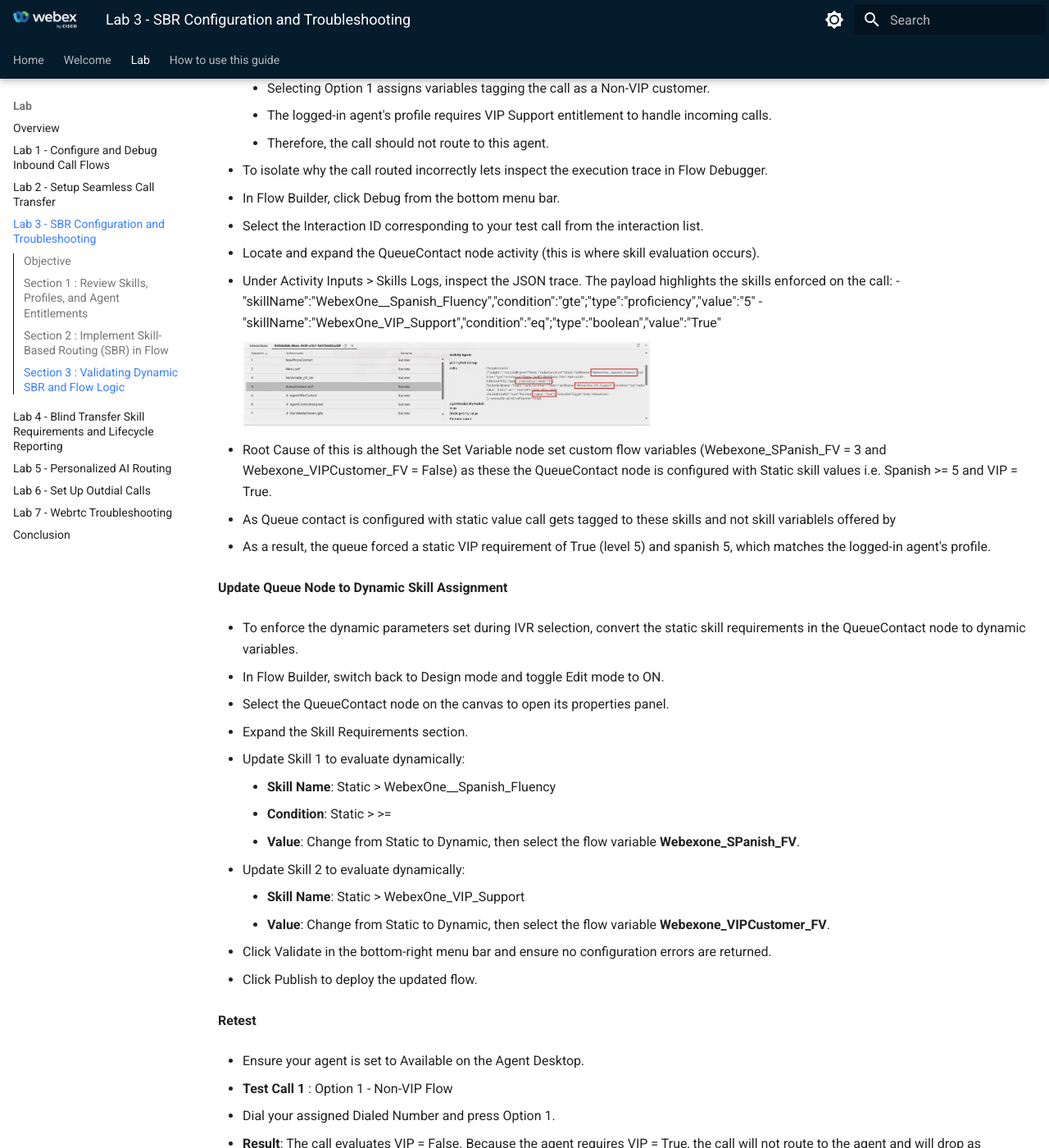
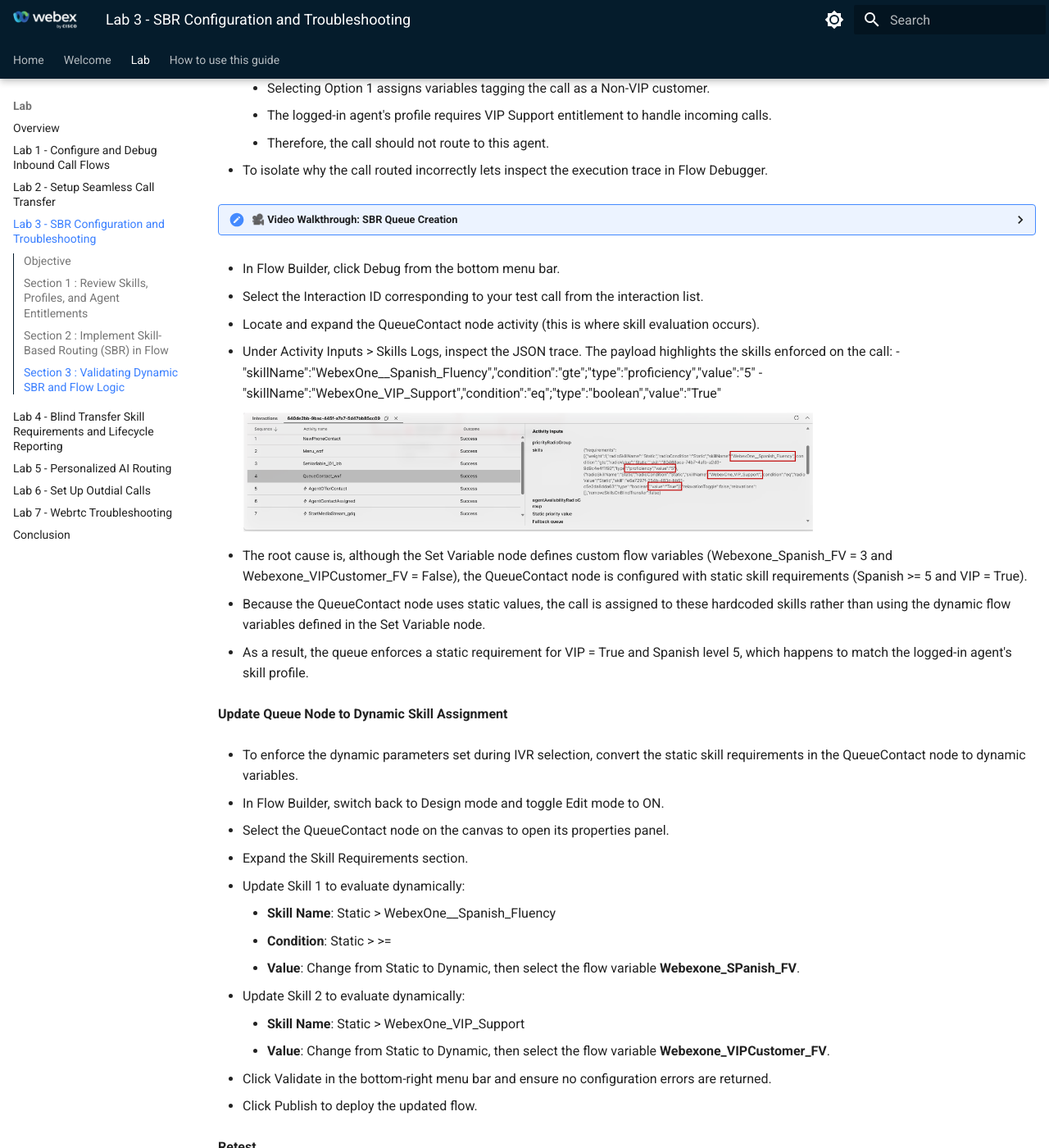
Before and after one commit to WebexCC-SA/LAB-21177, an MkDocs documentation site: the page built from docs/Excercise3.md, in a window 1280 px wide and 1400 px high, scrolled down 5373 px. Shown: the whole window at 82% size. Built offline with MkDocs 1.6.1 and Material for MkDocs 9.7.7, drawn with Linux system fonts in a browser that asks for light colours.

Commit message:
Update Excercise3.md

```diff
--- a/docs/Excercise3.md
+++ b/docs/Excercise3.md
@@ -262,6 +262,14 @@
 
 - To isolate why the call routed incorrectly lets inspect the execution trace in Flow Debugger.
 
+<details>
+<summary><b>🎥 Video Walkthrough: SBR Queue Creation</b></summary>
+<br>
+<video style="width: 100%; max-width: 800px; height: auto;" controls controlsList="nodownload" preload="metadata">
+  <source src="https://raw.githubusercontent.com/WebexCC-SA/LAB-21177/main/docs/assets/VD8.mp4" type="video/mp4">
+</video>
+</details>
+
 - In Flow Builder, click Debug from the bottom menu bar.
 
 - Select the Interaction ID corresponding to your test call from the interaction list.
@@ -272,13 +280,13 @@
 		- "skillName":"WebexOne__Spanish_Fluency","condition":"gte";"type":"proficiency","value":"5"
 		- "skillName":"WebexOne_VIP_Support","condition":"eq";"type":"boolean","value":"True"
 
-      ![Nav](./assets/21177_Excercise2_1.png){ width="500" }
+      ![Nav](./assets/21177_Excercise2_1.png){ width="700" }
 
-- Root Cause of this is although the Set Variable node set custom flow variables (Webexone_SPanish_FV = 3 and Webexone_VIPCustomer_FV = False) as these the QueueContact node is configured with Static skill values i.e. Spanish >= 5 and VIP = True.
+- The root cause is, although the Set Variable node defines custom flow variables (Webexone_Spanish_FV = 3 and Webexone_VIPCustomer_FV = False), the QueueContact node is configured with static skill requirements (Spanish >= 5 and VIP = True).
 
-- As Queue contact is configured with static value call gets tagged to these skills and not skill variablels offered by
+- Because the QueueContact node uses static values, the call is assigned to these hardcoded skills rather than using the dynamic flow variables defined in the Set Variable node.
 
-- As a result, the queue forced a static VIP requirement of True (level 5) and spanish 5, which matches the logged-in agent's profile.
+- As a result, the queue enforces a static requirement for VIP = True and Spanish level 5, which happens to match the logged-in agent's skill profile.
 
 **Update Queue Node to Dynamic Skill Assignment**
 
```
